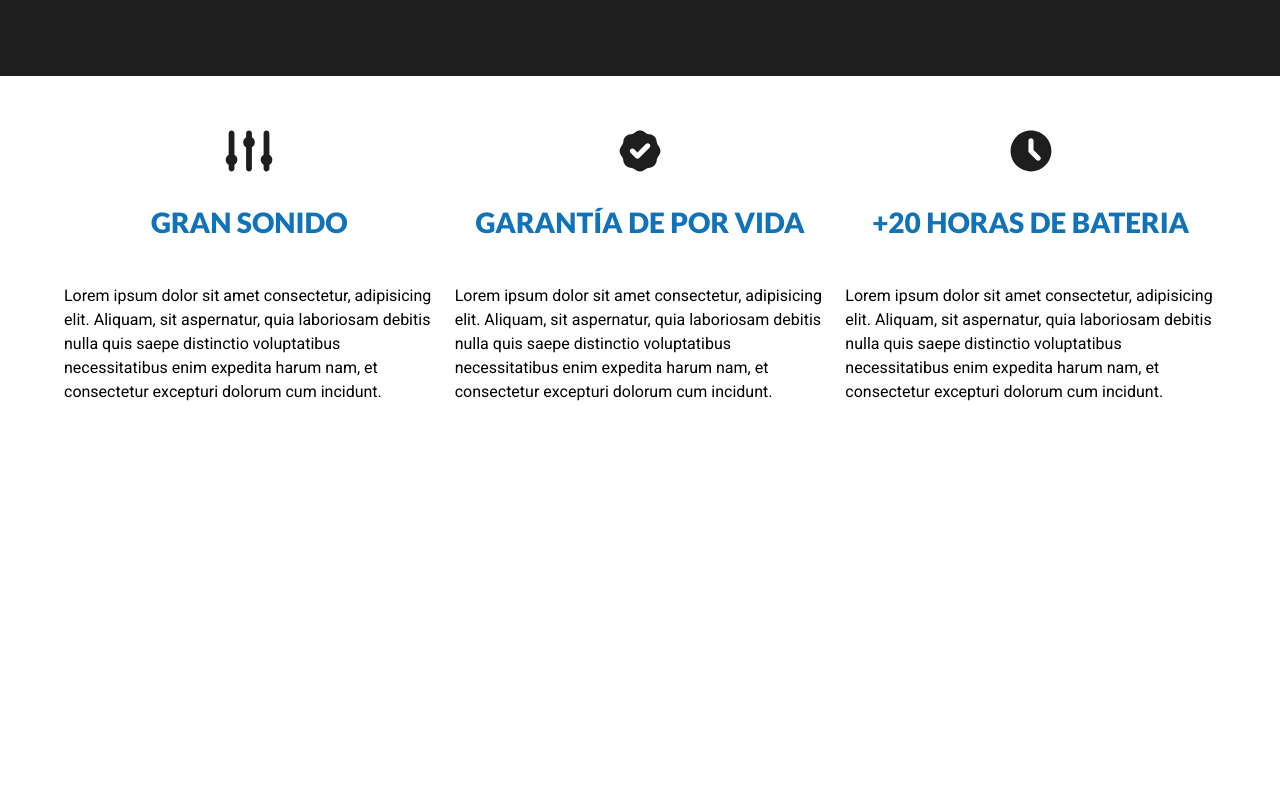
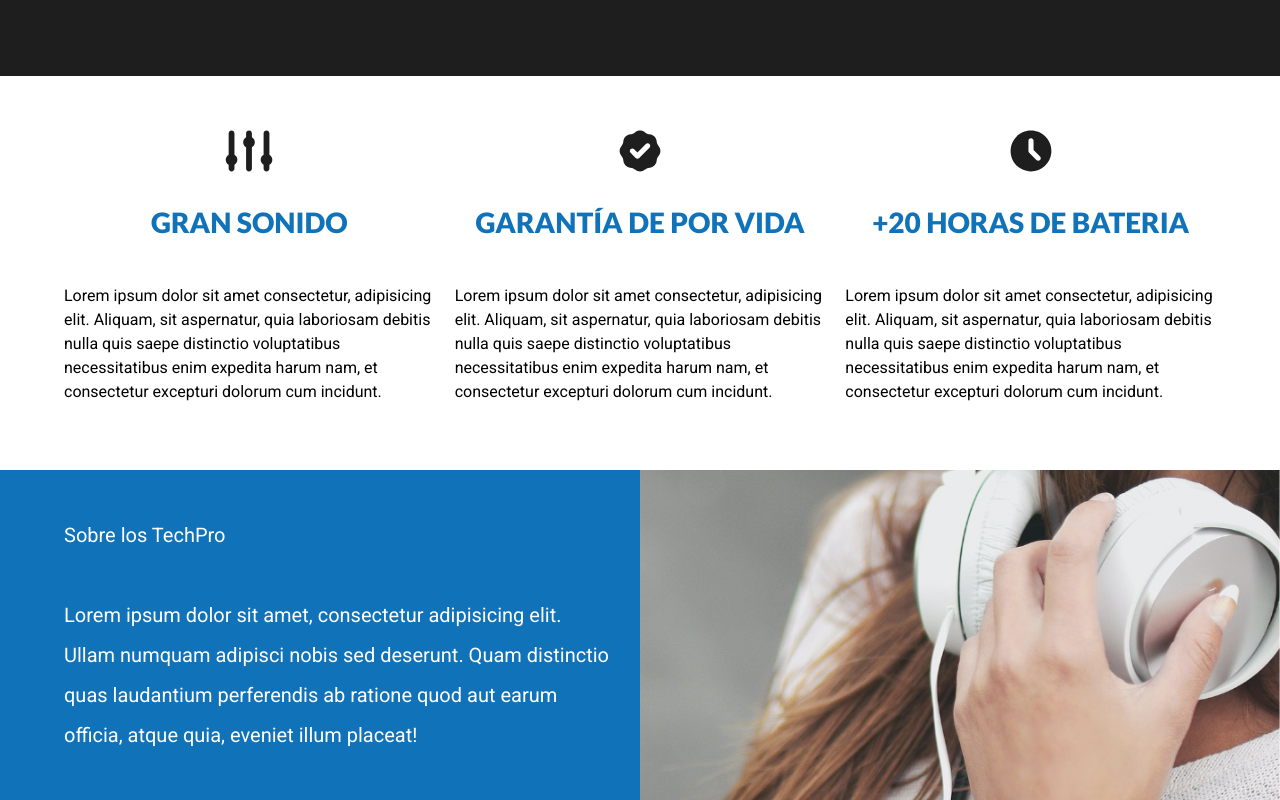
Before and after one commit to JRGironDev/Ecommerce-TechPro, a plain HTML site: page index.html in a window 1280 px wide. Shown: the part 609-1409 px from the top of the page. Before the commit the page ends 1079 px from the top, so only its background shows below. Drawn offline with Linux system fonts and the light colour scheme.

Commit message:
Finalizando CSS sobre nosotros

```diff
--- a/css/styles.css
+++ b/css/styles.css
@@ -169,3 +169,74 @@ img {
   text-transform: uppercase;
   margin-top: calc(--separacion / 2);
 }
+
+/*Sobre TechPro*/
+.sobre-tech {
+  background-image: linear-gradient(
+      to bottom,
+      transparent 50%,
+      var(--primario) 0%
+    ),
+    url(../img/imagen-mujer.jpg);
+  background-position: right;
+  background-repeat: repeat, no-repeat;
+  background-size: 100%, 110rem;
+}
+
+@media (min-width: 768px) {
+  .sobre-tech {
+    background-image: linear-gradient(
+        to left,
+        transparent 50%,
+        var(--primario) 0%
+      ),
+      url(../img/imagen-mujer.jpg);
+    background-repeat: repeat, no-repeat;
+  }
+}
+
+@media (min-width: 1600px) {
+  .sobre-tech {
+    background-size: 100%, 210rem;
+  }
+}
+
+.sobre-tech-grid {
+  display: grid;
+  grid-template-rows: repeat(2, 40rem);
+  row-gap: var(--separacion);
+}
+
+@media (min-width: 768px) {
+  .sobre-tech-grid {
+    row-gap: unset;
+    grid-template-rows: unset;
+    grid-template-columns: repeat(2, 1fr);
+    column-gap: var(--separacion);
+    padding: calc(var(--separacion) / 2) 0;
+  }
+}
+
+.texto-sobre-tech {
+  grid-row: 2/3;
+  color: var(--blanco);
+  display: flex;
+  flex-direction: column;
+  justify-content: space-around;
+  padding-bottom: var(--separacion);
+}
+
+@media (min-width: 768px) {
+  .texto-sobre-tech {
+    padding-bottom: 0;
+  }
+}
+
+.texto-sobre-tech h2 {
+  font-size: 4rem;
+}
+
+.texto-sobre-tech p {
+  font-size: 2rem;
+  line-height: 2;
+}
--- a/index.html
+++ b/index.html
@@ -79,5 +79,19 @@
         </div>
       </div>
     </section>
+
+    <section class="sobre-tech">
+      <div class="contenedor sobre-tech-grid">
+        <div class="texto-sobre-tech">
+          <p>Sobre los <span>TechPro</span></p>
+          <p>
+            Lorem ipsum dolor sit amet, consectetur adipisicing elit. Ullam
+            numquam adipisci nobis sed deserunt. Quam distinctio quas laudantium
+            perferendis ab ratione quod aut earum officia, atque quia, eveniet
+            illum placeat!
+          </p>
+        </div>
+      </div>
+    </section>
   </body>
 </html>
```
